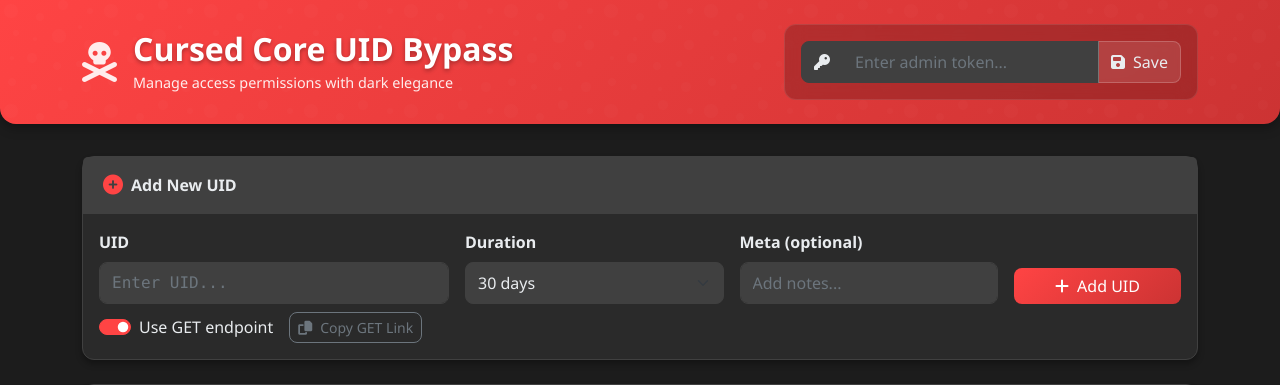
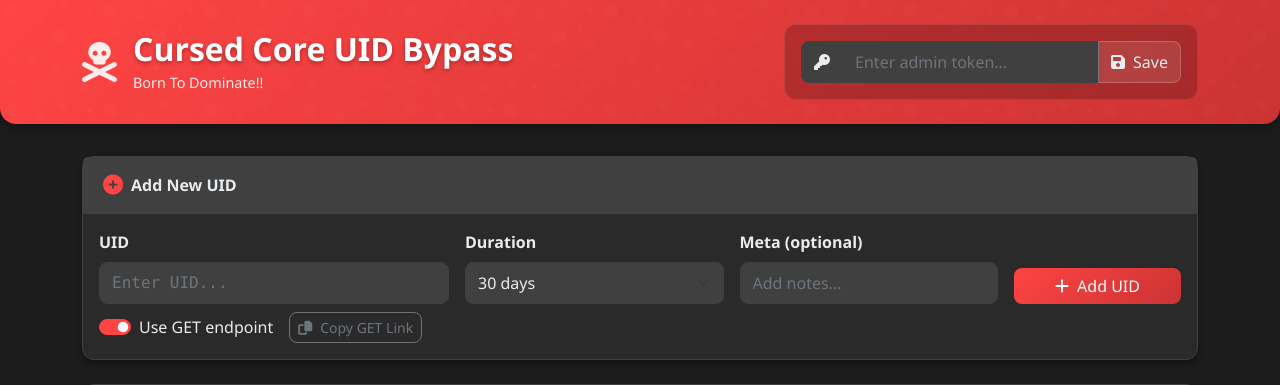
Before and after one commit to CursedCore2025/dasgdfadc, a Flask app: page / in a window 1280 px wide. Shown: the top 385 px of the page. Run offline with Flask 2, Linux system fonts and the light colour scheme.

Commit message:
Update index.html

```diff
--- a/templates/index.html
+++ b/templates/index.html
@@ -357,7 +357,7 @@
             <i class="fas fa-skull-crossbones logo-icon"></i>
             <div class="title-container">
               <h1>Cursed Core UID Bypass</h1>
-              <p>Manage access permissions with dark elegance</p>
+              <p>Born To Dominate!!</p>
             </div>
           </div>
           <div class="admin-token-container mt-3 mt-md-0">
@@ -751,4 +751,5 @@
       };
     </script>
   </body>
+
 </html>
```
